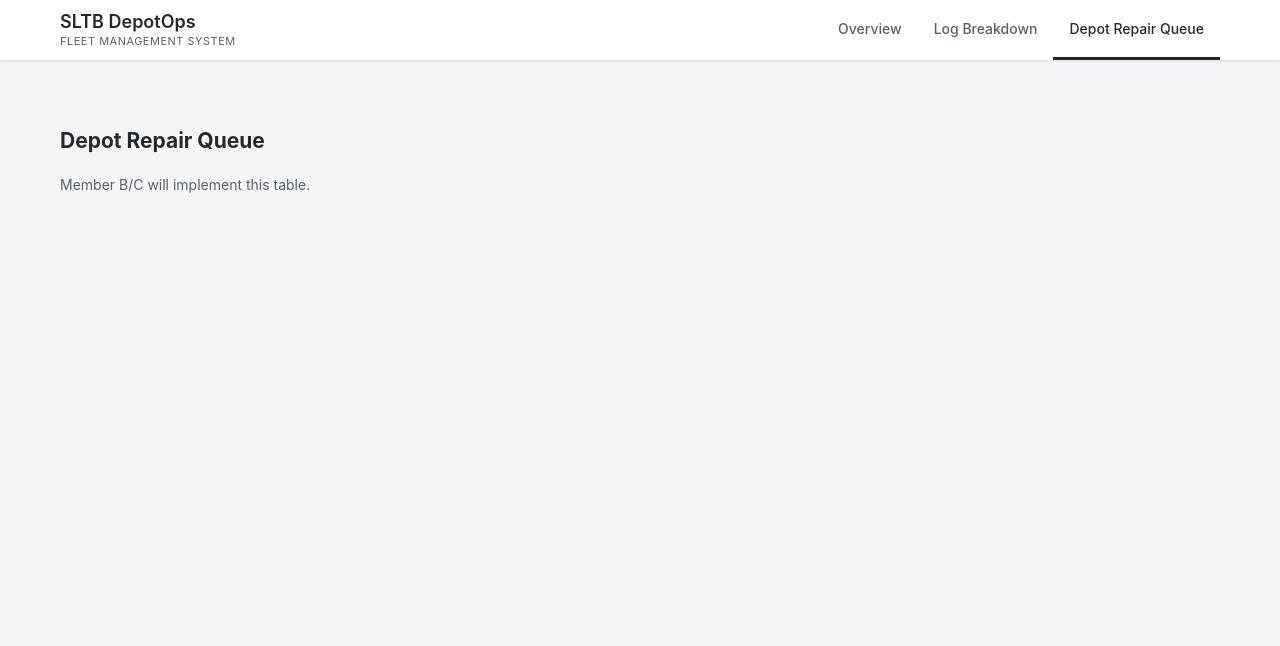
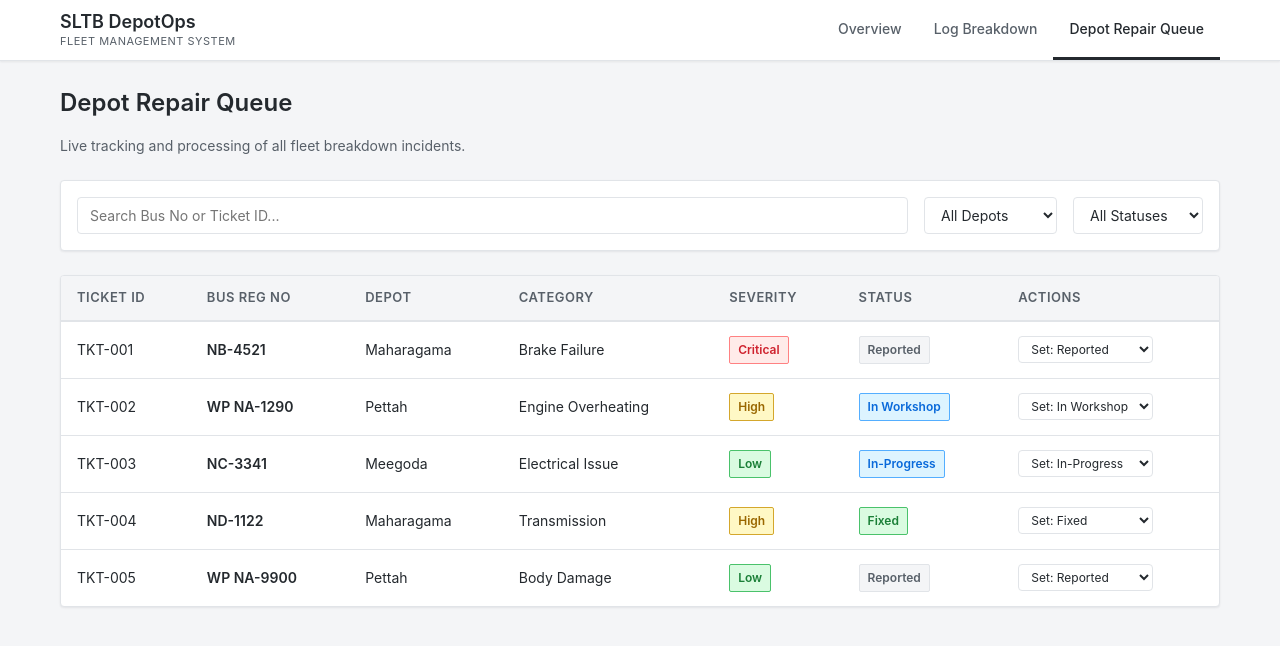
Before and after one commit to Krishmal2004/Public-Transport, a React (Vite) app in the folder Frontend/: page /queue in a window 1280 px wide. Shown: the top 646 px of the page. Built offline with nearby package versions, Linux system fonts and the light colour scheme.

Commit message:
feat: implement the repaire queue

```diff
--- a/Frontend/src/App.jsx
+++ b/Frontend/src/App.jsx
@@ -2,6 +2,7 @@ import React from 'react';
 import { BrowserRouter as Router, Routes, Route } from 'react-router-dom';
 import Layout from './components/Layout';
 import Dashboard from './pages/Dashboard';
+import RepairQueue from './pages/RepairQueue';
 
 function App() {
   return (
@@ -15,12 +16,7 @@ function App() {
               <p>Member B will implement this form.</p>
             </div>
           } />
-          <Route path="queue" element={
-            <div className="container" style={{paddingTop: '40px'}}>
-              <h2>Depot Repair Queue</h2>
-              <p>Member B/C will implement this table.</p>
-            </div>
-          } />
+          <Route path="queue" element={<RepairQueue />} />
         </Route>
       </Routes>
     </Router>
--- /dev/null
+++ b/Frontend/src/pages/RepairQueue.css
@@ -0,0 +1,115 @@
+/* Repair Queue Specific Styles */
+
+.gov-filters-section {
+  display: flex;
+  gap: 16px;
+  margin-bottom: 24px;
+  background: var(--gov-white);
+  padding: 16px;
+  border: 1px solid var(--border);
+  border-radius: 4px;
+  box-shadow: var(--shadow-sm);
+  flex-wrap: wrap;
+}
+
+.gov-input, .gov-select, .gov-action-select {
+  padding: 8px 12px;
+  border: 1px solid var(--border);
+  border-radius: 4px;
+  font-family: var(--sans);
+  font-size: 14px;
+  color: var(--gov-black);
+  background-color: var(--gov-white);
+}
+
+.gov-input:focus, .gov-select:focus {
+  outline: none;
+  border-color: var(--gov-dark-gray);
+}
+
+.gov-search-bar {
+  flex: 1;
+  min-width: 200px;
+}
+
+.gov-table-container {
+  background: var(--gov-white);
+  border: 1px solid var(--border);
+  border-radius: 4px;
+  box-shadow: var(--shadow-sm);
+  overflow-x: auto;
+}
+
+.gov-table {
+  width: 100%;
+  border-collapse: collapse;
+  text-align: left;
+}
+
+.gov-table th {
+  background-color: var(--gov-light-gray);
+  color: var(--gov-dark-gray);
+  font-weight: 600;
+  padding: 12px 16px;
+  font-size: 13px;
+  text-transform: uppercase;
+  letter-spacing: 0.5px;
+  border-bottom: 2px solid var(--border);
+}
+
+.gov-table td {
+  padding: 14px 16px;
+  border-bottom: 1px solid var(--border);
+  color: var(--gov-black);
+  font-size: 14px;
+  vertical-align: middle;
+}
+
+.gov-table tr:last-child td {
+  border-bottom: none;
+}
+
+.gov-table tr:hover {
+  background-color: #fafbfc;
+}
+
+.gov-mono {
+  font-family: var(--mono);
+  color: var(--gov-dark-gray);
+}
+
+.gov-bold {
+  font-weight: 600;
+}
+
+.gov-badge {
+  display: inline-block;
+  padding: 4px 8px;
+  font-size: 12px;
+  font-weight: 600;
+  border-radius: 2px;
+  text-align: center;
+}
+
+/* Severity Badges */
+.gov-sev-critical { background-color: #ffebe9; color: #cf222e; border: 1px solid #ff8182; }
+.gov-sev-high { background-color: #fff8c5; color: #9a6700; border: 1px solid #d4a72c; }
+.gov-sev-low { background-color: #dafbe1; color: #1a7f37; border: 1px solid #4ac26b; }
+
+/* Status Badges */
+.gov-stat-reported { background-color: var(--gov-light-gray); color: var(--gov-dark-gray); border: 1px solid var(--gov-mid-gray); }
+.gov-stat-progress { background-color: #ddf4ff; color: #0969da; border: 1px solid #54aeff; }
+.gov-stat-fixed { background-color: #dafbe1; color: #1a7f37; border: 1px solid #4ac26b; }
+
+.gov-action-select {
+  padding: 4px 8px;
+  font-size: 12px;
+  cursor: pointer;
+}
+
+.gov-empty-state {
+  text-align: center;
+  padding: 40px !important;
+  color: var(--gov-dark-gray) !important;
+  font-style: italic;
+}
--- /dev/null
+++ b/Frontend/src/pages/RepairQueue.jsx
@@ -0,0 +1,145 @@
+import React, { useState } from 'react';
+import './RepairQueue.css';
+
+// Mock data (Member 4's dataset contribution)
+const initialQueue = [
+  { id: 'TKT-001', busNo: 'NB-4521', depot: 'Maharagama', category: 'Brake Failure', severity: 'Critical', status: 'Reported', time: '2h ago' },
+  { id: 'TKT-002', busNo: 'WP NA-1290', depot: 'Pettah', category: 'Engine Overheating', severity: 'High', status: 'In Workshop', time: '5h ago' },
+  { id: 'TKT-003', busNo: 'NC-3341', depot: 'Meegoda', category: 'Electrical Issue', severity: 'Low', status: 'In-Progress', time: '1d ago' },
+  { id: 'TKT-004', busNo: 'ND-1122', depot: 'Maharagama', category: 'Transmission', severity: 'High', status: 'Fixed', time: '2d ago' },
+  { id: 'TKT-005', busNo: 'WP NA-9900', depot: 'Pettah', category: 'Body Damage', severity: 'Low', status: 'Reported', time: '3h ago' },
+];
+
+export default function RepairQueue() {
+  const [queue, setQueue] = useState(initialQueue);
+  const [filterDepot, setFilterDepot] = useState('All');
+  const [filterStatus, setFilterStatus] = useState('All');
+  const [searchQuery, setSearchQuery] = useState('');
+
+  // Filtering logic
+  const filteredQueue = queue.filter(item => {
+    const matchDepot = filterDepot === 'All' || item.depot === filterDepot;
+    const matchStatus = filterStatus === 'All' || item.status === filterStatus;
+    const matchSearch = item.busNo.toLowerCase().includes(searchQuery.toLowerCase()) ||
+                        item.id.toLowerCase().includes(searchQuery.toLowerCase());
+    return matchDepot && matchStatus && matchSearch;
+  });
+
+  const handleStatusChange = (id, newStatus) => {
+    setQueue(queue.map(item => item.id === id ? { ...item, status: newStatus } : item));
+  };
+
+  const severityColor = (sev) => {
+    switch(sev) {
+      case 'Critical': return 'gov-sev-critical';
+      case 'High': return 'gov-sev-high';
+      default: return 'gov-sev-low';
+    }
+  };
+
+  const statusColor = (status) => {
+    switch(status) {
+      case 'Reported': return 'gov-stat-reported';
+      case 'In Workshop':
+      case 'In-Progress': return 'gov-stat-progress';
+      case 'Fixed':
+      case 'Resolved': return 'gov-stat-fixed';
+      default: return '';
+    }
+  };
+
+  return (
+    <div className="container">
+      <div className="gov-page-header">
+        <h1>Depot Repair Queue</h1>
+        <p className="gov-subtitle">Live tracking and processing of all fleet breakdown incidents.</p>
+      </div>
+
+      <div className="gov-filters-section">
+        <input
+          type="text"
+          placeholder="Search Bus No or Ticket ID..."
+          className="gov-input gov-search-bar"
+          value={searchQuery}
+          onChange={(e) => setSearchQuery(e.target.value)}
+        />
+
+        <select
+          className="gov-select"
+          value={filterDepot}
+          onChange={(e) => setFilterDepot(e.target.value)}
+        >
+          <option value="All">All Depots</option>
+          <option value="Maharagama">Maharagama</option>
+          <option value="Pettah">Pettah</option>
+          <option value="Meegoda">Meegoda</option>
+        </select>
+
+        <select
+          className="gov-select"
+          value={filterStatus}
+          onChange={(e) => setFilterStatus(e.target.value)}
+        >
+          <option value="All">All Statuses</option>
+          <option value="Reported">Reported</option>
+          <option value="In Workshop">In Workshop</option>
+          <option value="In-Progress">In-Progress</option>
+          <option value="Fixed">Fixed</option>
+        </select>
+      </div>
+
+      <div className="gov-table-container">
+        <table className="gov-table">
+          <thead>
+            <tr>
+              <th>Ticket ID</th>
+              <th>Bus Reg No</th>
+              <th>Depot</th>
+              <th>Category</th>
+              <th>Severity</th>
+              <th>Status</th>
+              <th>Actions</th>
+            </tr>
+          </thead>
+          <tbody>
+            {filteredQueue.map((item) => (
+              <tr key={item.id}>
+                <td className="gov-mono">{item.id}</td>
+                <td className="gov-bold">{item.busNo}</td>
+                <td>{item.depot}</td>
+                <td>{item.category}</td>
+                <td>
+                  <span className={`gov-badge ${severityColor(item.severity)}`}>
+                    {item.severity}
+                  </span>
+                </td>
+                <td>
+                  <span className={`gov-badge ${statusColor(item.status)}`}>
+                    {item.status}
+                  </span>
+                </td>
+                <td>
+                  <select
+                    className="gov-action-select"
+                    value={item.status}
+                    onChange={(e) => handleStatusChange(item.id, e.target.value)}
+                  >
+                    <option value="Reported">Set: Reported</option>
+                    <option value="In Workshop">Set: In Workshop</option>
+                    <option value="In-Progress">Set: In-Progress</option>
+                    <option value="Fixed">Set: Fixed</option>
+                  </select>
+                </td>
+              </tr>
+            ))}
+            {filteredQueue.length === 0 && (
+              <tr>
+                <td colSpan="7" className="gov-empty-state">No matching repair tickets found.</td>
+              </tr>
+            )}
+          </tbody>
+        </table>
+      </div>
+    </div>
+  );
+}
```
